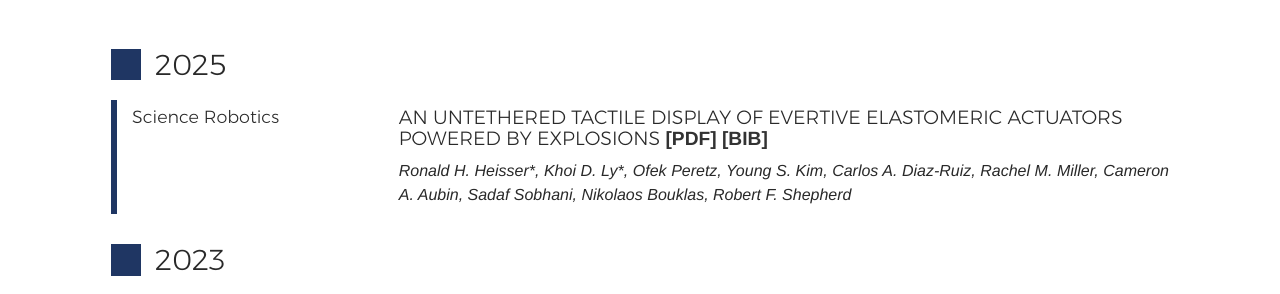
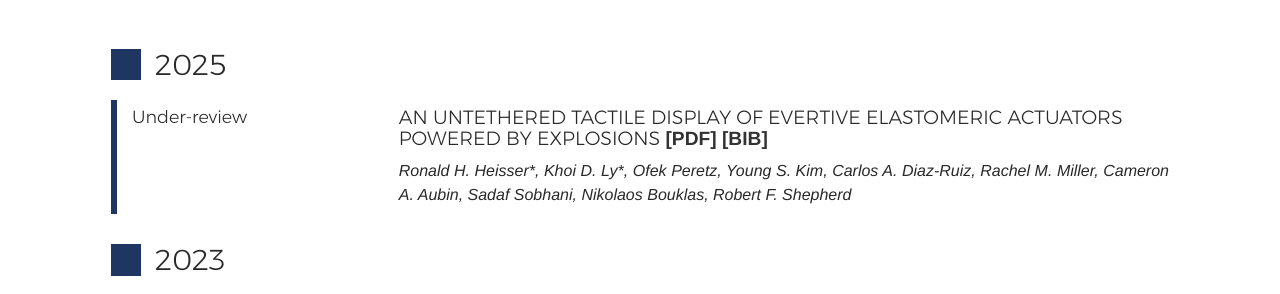
Before and after one commit to KhoiDLy/KhoiDLy.github.io, a Jekyll site: the page built from publications.html, in a window 1280 px wide and 900 px high, scrolled down 680 px. Shown: the part 154-448 px from the top of the window. Built offline with Jekyll 4.4.1, drawn with Linux system fonts in a browser that asks for light colours; nearby versions of some CDN libraries; some web fonts are replaced.

Commit message:
Update cv-publications.yml

```diff
--- a/_data/cv-publications.yml
+++ b/_data/cv-publications.yml
@@ -1,7 +1,7 @@
  - title: "An untethered tactile display of evertive elastomeric actuators powered by explosions"
    authors: Ronald H. Heisser*, Khoi D. Ly*, Ofek Peretz, Young S. Kim, Carlos A. Diaz-Ruiz, Rachel M. Miller, Cameron A. Aubin, Sadaf Sobhani, Nikolaos Bouklas, Robert F. Shepherd
    year: 2025
-   venue: Science Robotics
+   venue: Under-review
    where:
    pdf: "2025_KhoiLy_Tactiledisplayexplosion"
  - title: "A multifunctional soft robotic shape display with high-speed actuation, sensing, and control"
```
